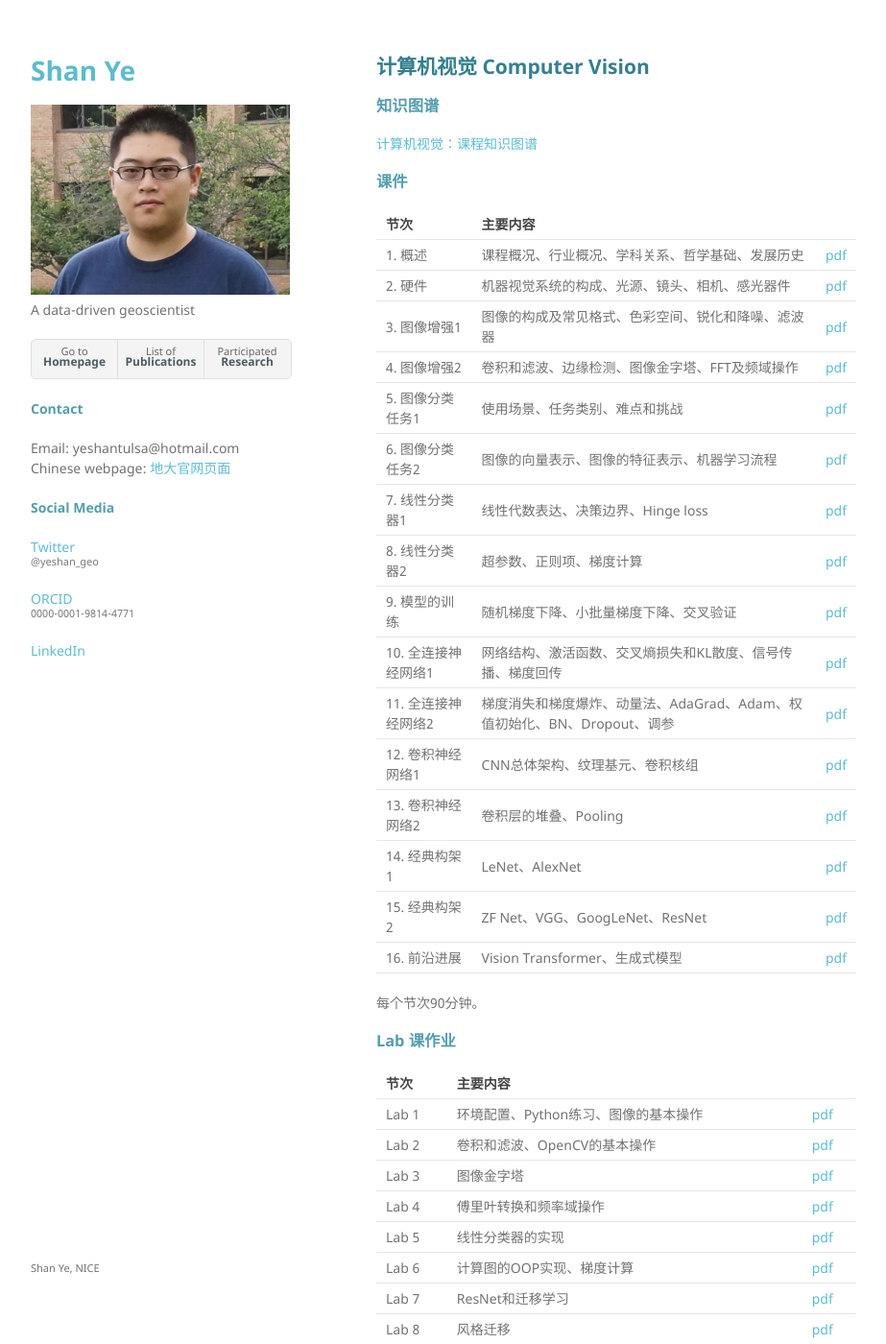
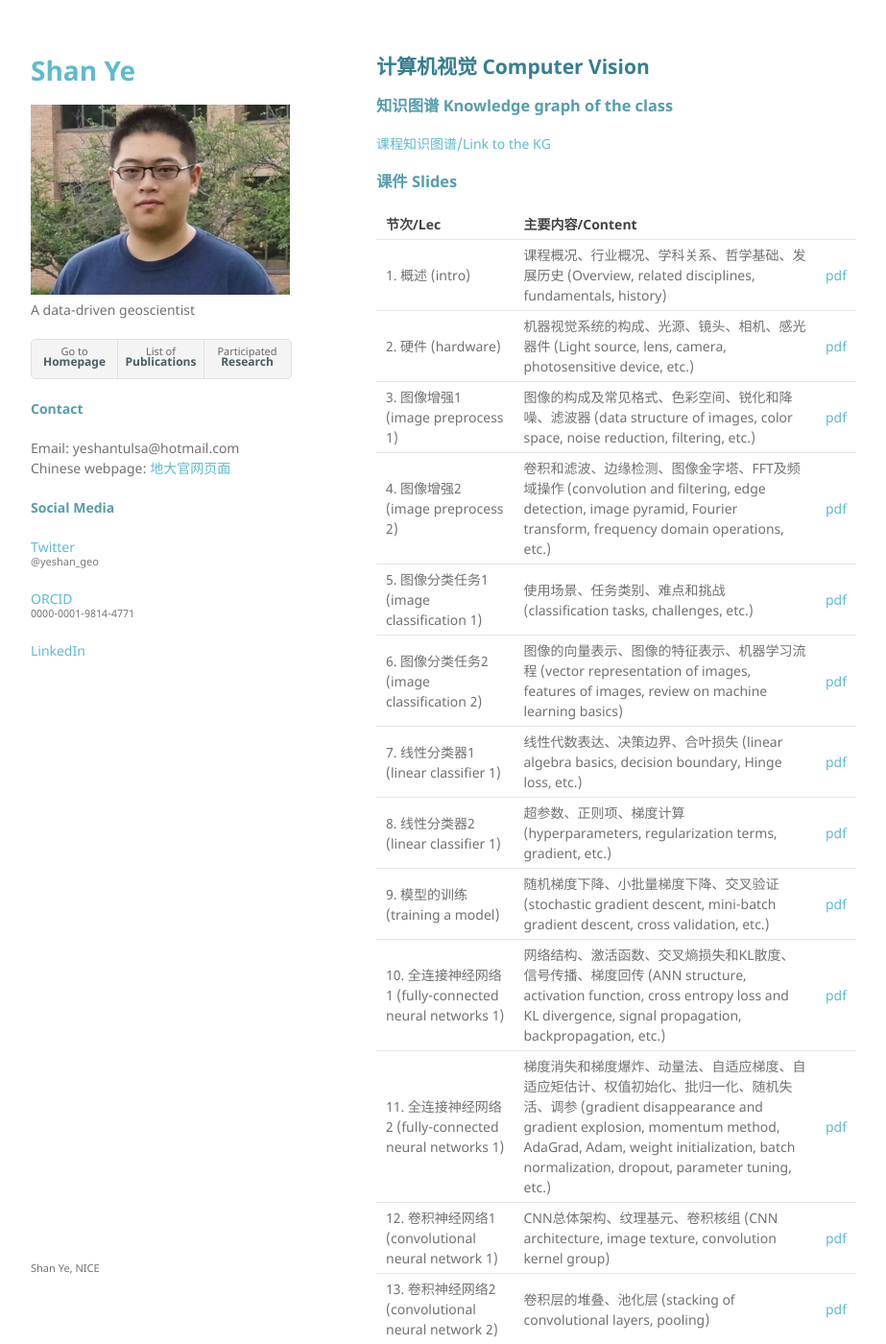
Before and after one commit to yeshan-geo/yeshan-geo.github.io, a Jekyll site: the page built from pages/computer_vision.md, in a window 1280 px wide and 1400 px high. Shown: the whole window at 96% size, without its empty margins (178-1101 px from the left). Built offline with Jekyll 4.4.1, drawn with Linux system fonts in a browser that asks for light colours; our own code applies the rules of GitHub Pages for plain Markdown files; some of the changed text lies outside the part shown.

Commit message:
Update computer_vision.md

```diff
--- a/pages/computer_vision.md
+++ b/pages/computer_vision.md
@@ -1,47 +1,47 @@
 ## 计算机视觉 Computer Vision
 
-### 知识图谱
+### 知识图谱 Knowledge graph of the class
 
-[计算机视觉：课程知识图谱](https://yeshan-geo.github.io/kg/cv/viz.html)
+[课程知识图谱/Link to the KG](https://yeshan-geo.github.io/kg/cv/viz.html)
 
-### 课件
+### 课件 Slides
 
-|节次|主要内容||
+|节次/Lec|主要内容/Content||
 |---|---|---|
-|1. 概述|课程概况、行业概况、学科关系、哲学基础、发展历史|[pdf](https://yeshan-geo.github.io/documents/cv/2024/L1-Introduction.pdf)|
-|2. 硬件|机器视觉系统的构成、光源、镜头、相机、感光器件|[pdf](https://yeshan-geo.github.io/documents/cv/2024/L2-Sensors.pdf)|
-|3. 图像增强1|图像的构成及常见格式、色彩空间、锐化和降噪、滤波器|[pdf](https://yeshan-geo.github.io/documents/cv/2024/L3-Filtering_and_edge_detection1.pdf)|
-|4. 图像增强2|卷积和滤波、边缘检测、图像金字塔、FFT及频域操作|[pdf](https://yeshan-geo.github.io/documents/cv/2024/L4-Filtering_and_edge_detection2.pdf)|
-|5. 图像分类任务1|使用场景、任务类别、难点和挑战|[pdf](https://yeshan-geo.github.io/documents/cv/2024/L5-Image_classification1.pdf)|
-|6. 图像分类任务2|图像的向量表示、图像的特征表示、机器学习流程|[pdf](https://yeshan-geo.github.io/documents/cv/2024/L6-Image_classification2.pdf)|
-|7. 线性分类器1|线性代数表达、决策边界、Hinge loss|[pdf](https://yeshan-geo.github.io/documents/cv/2024/L7-Linear_classifier1.pdf)|
-|8. 线性分类器2|超参数、正则项、梯度计算|[pdf](https://yeshan-geo.github.io/documents/cv/2024/L8-Linear_classifier2.pdf)|
-|9. 模型的训练|随机梯度下降、小批量梯度下降、交叉验证|[pdf](https://yeshan-geo.github.io/documents/cv/2024/L9-Linear_classifier3.pdf)|
-|10. 全连接神经网络1|网络结构、激活函数、交叉熵损失和KL散度、信号传播、梯度回传|[pdf](https://yeshan-geo.github.io/documents/cv/2024/L10-FC_networks1.pdf)|
-|11. 全连接神经网络2|梯度消失和梯度爆炸、动量法、AdaGrad、Adam、权值初始化、BN、Dropout、调参|[pdf](https://yeshan-geo.github.io/documents/cv/2024/L11-FC_networks2.pdf)|
-|12. 卷积神经网络1|CNN总体架构、纹理基元、卷积核组|[pdf](https://yeshan-geo.github.io/documents/cv/2024/L12-CNN1.pdf)|
-|13. 卷积神经网络2|卷积层的堆叠、Pooling|[pdf](https://yeshan-geo.github.io/documents/cv/2024/L13-CNN2.pdf)|
-|14. 经典构架1|LeNet、AlexNet|[pdf](https://yeshan-geo.github.io/documents/cv/2024/L14-CNN_architecture1.pdf)|
-|15. 经典构架2|ZF Net、VGG、GoogLeNet、ResNet|[pdf](https://yeshan-geo.github.io/documents/cv/2024/L15-CNN_architecture2.pdf)|
-|16. 前沿进展|Vision Transformer、生成式模型|[pdf](https://yeshan-geo.github.io/documents/cv/2024/L16-Latest.pdf)|
+|1. 概述 (intro)|课程概况、行业概况、学科关系、哲学基础、发展历史 (Overview, related disciplines, fundamentals, history)|[pdf](https://yeshan-geo.github.io/documents/cv/2024/L1-Introduction.pdf)|
+|2. 硬件 (hardware)|机器视觉系统的构成、光源、镜头、相机、感光器件 (Light source, lens, camera, photosensitive device, etc.)|[pdf](https://yeshan-geo.github.io/documents/cv/2024/L2-Sensors.pdf)|
+|3. 图像增强1 (image preprocess 1)|图像的构成及常见格式、色彩空间、锐化和降噪、滤波器 (data structure of images, color space, noise reduction, filtering, etc.)|[pdf](https://yeshan-geo.github.io/documents/cv/2024/L3-Filtering_and_edge_detection1.pdf)|
+|4. 图像增强2 (image preprocess 2)|卷积和滤波、边缘检测、图像金字塔、FFT及频域操作 (convolution and filtering, edge detection, image pyramid, Fourier transform, frequency domain operations, etc.)|[pdf](https://yeshan-geo.github.io/documents/cv/2024/L4-Filtering_and_edge_detection2.pdf)|
+|5. 图像分类任务1 (image classification 1)|使用场景、任务类别、难点和挑战 (classification tasks, challenges, etc.)|[pdf](https://yeshan-geo.github.io/documents/cv/2024/L5-Image_classification1.pdf)|
+|6. 图像分类任务2 (image classification 2)|图像的向量表示、图像的特征表示、机器学习流程 (vector representation of images, features of images, review on machine learning basics)|[pdf](https://yeshan-geo.github.io/documents/cv/2024/L6-Image_classification2.pdf)|
+|7. 线性分类器1 (linear classifier 1)|线性代数表达、决策边界、合叶损失 (linear algebra basics, decision boundary, Hinge loss, etc.)|[pdf](https://yeshan-geo.github.io/documents/cv/2024/L7-Linear_classifier1.pdf)|
+|8. 线性分类器2 (linear classifier 1)|超参数、正则项、梯度计算 (hyperparameters, regularization terms, gradient, etc.)|[pdf](https://yeshan-geo.github.io/documents/cv/2024/L8-Linear_classifier2.pdf)|
+|9. 模型的训练 (training a model)|随机梯度下降、小批量梯度下降、交叉验证 (stochastic gradient descent, mini-batch gradient descent, cross validation, etc.)|[pdf](https://yeshan-geo.github.io/documents/cv/2024/L9-Linear_classifier3.pdf)|
+|10. 全连接神经网络1 (fully-connected neural networks 1)|网络结构、激活函数、交叉熵损失和KL散度、信号传播、梯度回传 (ANN structure, activation function, cross entropy loss and KL divergence, signal propagation, backpropagation, etc.)|[pdf](https://yeshan-geo.github.io/documents/cv/2024/L10-FC_networks1.pdf)|
+|11. 全连接神经网络2 (fully-connected neural networks 1)|梯度消失和梯度爆炸、动量法、自适应梯度、自适应矩估计、权值初始化、批归一化、随机失活、调参 (gradient disappearance and gradient explosion, momentum method, AdaGrad, Adam, weight initialization, batch normalization, dropout, parameter tuning, etc.)|[pdf](https://yeshan-geo.github.io/documents/cv/2024/L11-FC_networks2.pdf)|
+|12. 卷积神经网络1 (convolutional neural network 1)|CNN总体架构、纹理基元、卷积核组 (CNN architecture, image texture, convolution kernel group)|[pdf](https://yeshan-geo.github.io/documents/cv/2024/L12-CNN1.pdf)|
+|13. 卷积神经网络2 (convolutional neural network 2)|卷积层的堆叠、池化层 (stacking of convolutional layers, pooling)|[pdf](https://yeshan-geo.github.io/documents/cv/2024/L13-CNN2.pdf)|
+|14. 经典构架1 (classic CNNs 1)|LeNet, AlexNet|[pdf](https://yeshan-geo.github.io/documents/cv/2024/L14-CNN_architecture1.pdf)|
+|15. 经典构架2 (classic CNNs 2)|ZF Net, VGG, GoogLeNet, ResNet|[pdf](https://yeshan-geo.github.io/documents/cv/2024/L15-CNN_architecture2.pdf)|
+|16. 前沿进展 (recent advances)|vision transformer, diffusion models, GANs|[pdf](https://yeshan-geo.github.io/documents/cv/2024/L16-Latest.pdf)|
 
-每个节次90分钟。
+每个节次90分钟 (90 mins per lecture)
 
 ### Lab 课作业
 
-|节次|主要内容||
+|节次/Lec|主要内容/Contents||
 |---|---|---|
-|Lab 1|环境配置、Python练习、图像的基本操作|[pdf](https://yeshan-geo.github.io/documents/cv/2024/Lab1.pdf)|
-|Lab 2|卷积和滤波、OpenCV的基本操作|[pdf](https://yeshan-geo.github.io/documents/cv/2024/Lab2.pdf)|
-|Lab 3|图像金字塔|[pdf](https://yeshan-geo.github.io/documents/cv/2024/Lab3.pdf)|
-|Lab 4|傅里叶转换和频率域操作|[pdf](https://yeshan-geo.github.io/documents/cv/2024/Lab4.pdf)|
-|Lab 5|线性分类器的实现|[pdf](https://yeshan-geo.github.io/documents/cv/2024/Lab5.pdf)|
-|Lab 6|计算图的OOP实现、梯度计算|[pdf](https://yeshan-geo.github.io/documents/cv/2024/Lab6.pdf)|
-|Lab 7|ResNet和迁移学习|[pdf](https://yeshan-geo.github.io/documents/cv/2024/Lab7.pdf)|
-|Lab 8|风格迁移|[pdf](https://yeshan-geo.github.io/documents/cv/2024/Lab8.pdf)|
+|Lab 1|环境配置、Python练习、图像的基本操作 (working environment configuration, Python basics, basic image operations)|[pdf](https://yeshan-geo.github.io/documents/cv/2024/Lab1.pdf)|
+|Lab 2|卷积和滤波、OpenCV的基本操作 (convolution, filtering, basics of OpenCV)|[pdf](https://yeshan-geo.github.io/documents/cv/2024/Lab2.pdf)|
+|Lab 3|图像金字塔 (image pyramid)|[pdf](https://yeshan-geo.github.io/documents/cv/2024/Lab3.pdf)|
+|Lab 4|傅里叶转换和频率域操作 (Fourier transforms and frequency domain operations)|[pdf](https://yeshan-geo.github.io/documents/cv/2024/Lab4.pdf)|
+|Lab 5|线性分类器的实现 (coding up a linear classifier)|[pdf](https://yeshan-geo.github.io/documents/cv/2024/Lab5.pdf)|
+|Lab 6|计算图的OOP实现、梯度计算 (object-oriented programming for a computation graph, gradient calculation)|[pdf](https://yeshan-geo.github.io/documents/cv/2024/Lab6.pdf)|
+|Lab 7|ResNet和迁移学习 (coding up a ResNet, transfer learning)|[pdf](https://yeshan-geo.github.io/documents/cv/2024/Lab7.pdf)|
+|Lab 8|风格迁移 (style transfering)|[pdf](https://yeshan-geo.github.io/documents/cv/2024/Lab8.pdf)|
 
-### 说明
-本课程部分内容参考了以下课程：
+### 说明 Notes
+本课程部分内容参考了以下课程 (This course is partially derived from the following classes)：
 - 斯坦福大学 Stanford University [CS231n](https://cs231n.stanford.edu/)
 - 密歇根大学 University of Michigan [EECS442](https://web.eecs.umich.edu/~fouhey/teaching/EECS442_W23/index.html) & [EECS498](https://web.eecs.umich.edu/~justincj/teaching/eecs498/FA2020/)
 - 威斯康辛大学麦迪逊分校 University of Wisconsin-Madison [CS766](https://pages.cs.wisc.edu/~mohitg/courses/CS766/)
```
